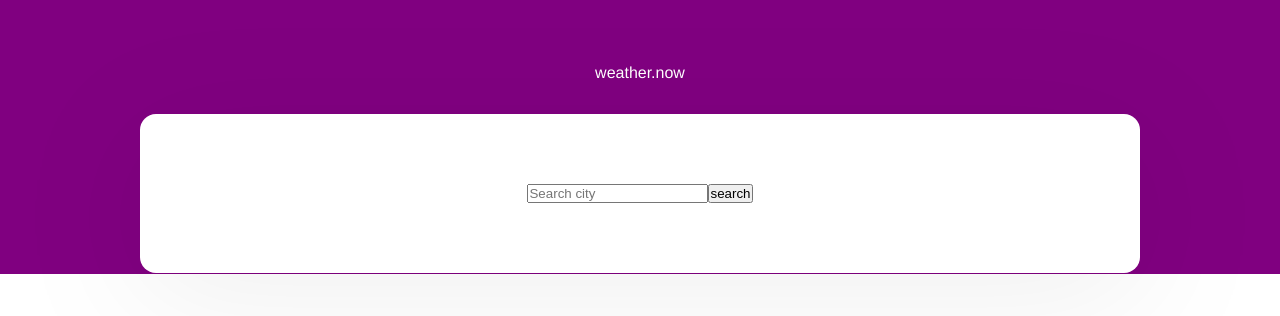
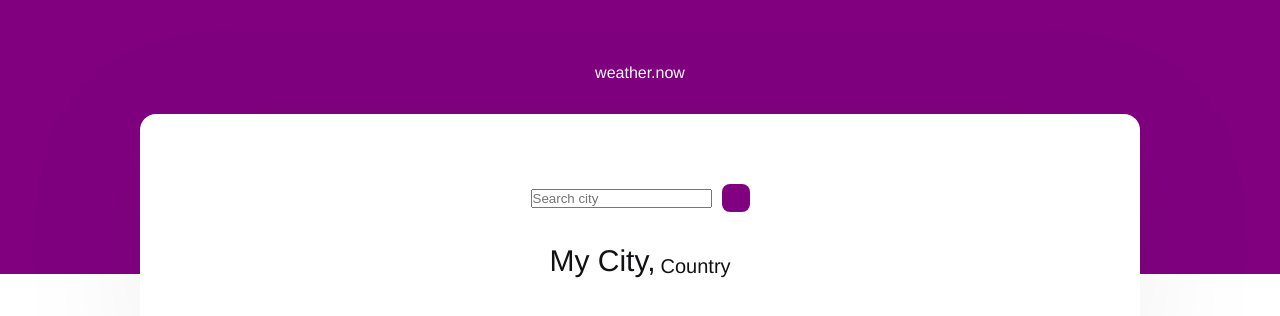
Before and after one commit to jbiers/weather-now, a React app: page / in a window 1280 px wide. Shown: the top 316 px of the page. Built offline with nearby package versions, Linux system fonts and the light colour scheme.

Commit message:
added style to location

```diff
--- /dev/null
+++ b/src/components/InfoContent.tsx
@@ -0,0 +1,14 @@
+export function InfoContent() {
+    return (
+        <div className="infoContent">
+            <div className="location">
+                <span className="city">
+                    My City,
+                </span>
+                <span className="country">
+                    Country
+                </span>
+            </div>
+        </div>
+    )
+}
--- a/src/components/SearchContent.tsx
+++ b/src/components/SearchContent.tsx
@@ -6,7 +6,7 @@ export function SearchContent() {
                 type="text"
                 placeholder="Search city">
             </input>
-            <button className="btn">search</button>
+            <button className="btn"></button>
         </div>
     )
 }
--- a/src/components/WeatherContent.tsx
+++ b/src/components/WeatherContent.tsx
@@ -1,4 +1,5 @@
 import { SearchContent } from './SearchContent'
+import { InfoContent } from './InfoContent'
 
 import '../styles/weatherContent.scss'
 
@@ -6,6 +7,7 @@ export function WeatherContent() {
     return (
         <section className="weatherContent">
             <SearchContent />
+            <InfoContent />
         </section>
     )
 }
--- a/src/styles/weatherContent.scss
+++ b/src/styles/weatherContent.scss
@@ -10,9 +10,56 @@ section.weatherContent {
   filter: drop-shadow(0px 24px 64px rgba(0, 0, 0, 0.06));
 
   display: flex;
+  flex-direction: column;
+
+  div {
+      margin: 0 auto;
+      display: flex;
+      text-align: center;
+      justify-content: center;
+      align-items: center;
+      width: 100%;
+  }
 
   div.searchContent {
-      margin: 0 auto;
+
+      .btn {
+        border: none;
+        color: white;
+        background-color: purple;
+        border-radius: 8px;
+        font-weight: 600;
+        display: flex;
+        align-items: center;
+
+        padding: 14px;
+        transition: filter 0.2s;
+
+        margin-left: 10px;
+
+        &:hover {
+            filter: brightness(0.7);
+            cursor: pointer;
+        }
+      }
+  }
+
+  div.infoContent {
+      margin-top: 2rem;
+
+      .location {
+          display: flex;
+
+          .city {
+            font-size: 30px;
+            margin-right: 5px;
+          }
+
+          .country {
+              font-size: 20px;
+              align-self: flex-end;
+          }
+      }
   }
 }
 
```
Also changed, not shown: RepositoryItem.tsx (renamed from src/components/RepositoryItem.tsx), RepositoryList.tsx (renamed from src/components/RepositoryList.tsx).
